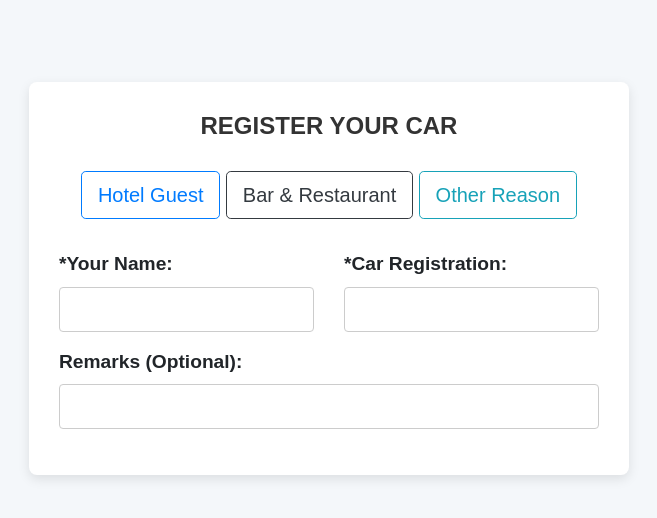
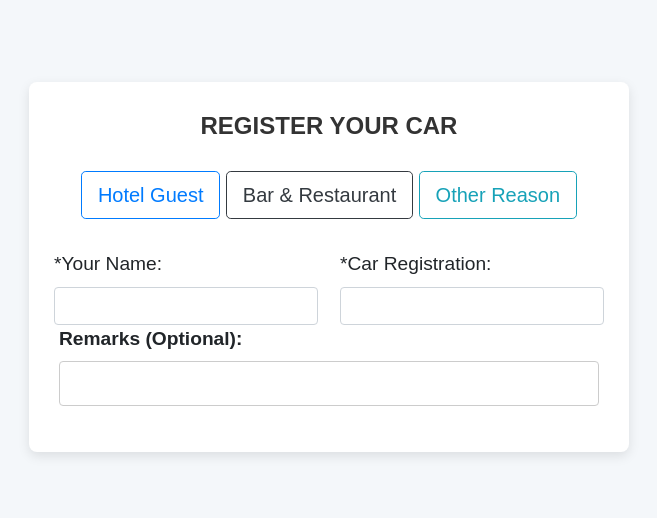
Before and after one commit to BonningtonDublin/bonningtondublin.github.io, a Jekyll site: the page built from README.md, in a window 1280 px wide. Shown: the top 518 px of the page, without its empty margins (311-968 px from the left). Built offline with Jekyll 4.4.1, drawn with Linux system fonts in a browser that asks for light colours; our own code applies the rules of GitHub Pages for plain Markdown files.

Commit message:
Update default.html

```diff
--- a/_layouts/default.html
+++ b/_layouts/default.html
@@ -53,6 +53,25 @@
     .conditional-fields, #confirm-section, #save {
       display: none;
     }
+
+    /* New Styling for Two-Line Layout */
+    .form-row {
+      display: flex;
+      justify-content: space-between;
+    }
+
+    .form-column {
+      width: 48%;
+    }
+
+    .modal-body p {
+      font-size: 16px;
+    }
+
+    .modal-footer button {
+      font-size: 16px;
+      padding: 10px 20px;
+    }
   </style>
 </head>
 <body>
@@ -72,12 +91,12 @@
 
         <!-- Common Fields: Name and Car Registration -->
         <div id="main-fields">
-          <div class="form-group row">
-            <div class="col-md-6">
+          <div class="form-row">
+            <div class="form-column">
               <label for="NAME">*Your Name:</label>
               <input type="text" id="NAME" name="NAME" class="form-control" required>
             </div>
-            <div class="col-md-6">
+            <div class="form-column">
               <label for="CAR-REGISTRATION">*Car Registration:</label>
               <input type="text" id="CAR-REGISTRATION" name="CAR-REGISTRATION" class="form-control" required>
             </div>
@@ -86,12 +105,12 @@
 
         <!-- Conditional Fields for Hotel Guest -->
         <div id="guest-fields" class="conditional-fields">
-          <div class="form-group row">
-            <div class="col-md-6">
+          <div class="form-row">
+            <div class="form-column">
               <label for="ROOM">*Room Number:</label>
               <input type="number" id="ROOM" name="ROOM" class="form-control" min="80" max="5118">
             </div>
-            <div class="col-md-6">
+            <div class="form-column">
               <label for="CHECK-OUT">*Check-Out Date:</label>
               <input type="date" id="CHECK-OUT" name="CHECK-OUT" class="form-control">
             </div>
@@ -182,42 +201,4 @@
                   margin-left: 15px;
                 }
                 .form-group div {
-                  margin-bottom: 10px;
-                }
-              </style>
-            </head>
-            <body>
-              <h2>Car Registration Details</h2>
-              <div class="form-group">
-                <div>
-                  <label class="label">Your Name:</label>
-                  <input type="text" value="${name}" readonly>
-                </div>
-                <div>
-                  <label class="label">Car Registration:</label>
-                  <input type="text" value="${carRegistration}" readonly>
-                </div>
-              </div>
-              <div class="form-group">
-                <div>
-                  <label class="label">Room Number:</label>
-                  <input type="text" value="${room}" readonly>
-                </div>
-                <div>
-                  <label class="label">Check-out Date:</label>
-                  <input type="text" value="${checkOut}" readonly>
-                </div>
-              </div>
-            </body>
-          </html>
-        `;
-
-        // Open a new window and write the content to it
-        const newWindow = window.open('', '_blank', 'width=600,height=400');
-        newWindow.document.write(content);
-        newWindow.document.close();
-      }
-    </script>
-  </main>
-</body>
-</html>
+                  margin-bottom: 10
```
